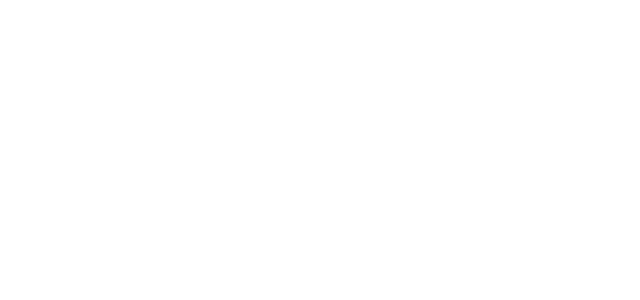
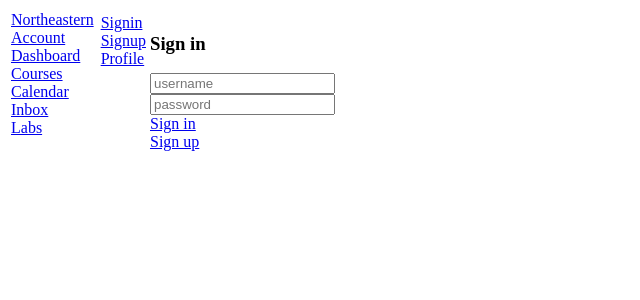
Before and after one commit to alan-j-hu/kanbas-react-web-app-final, a React (Create React App) app: page /#/Kanbas/Account/Signin in a window 1280 px wide. Before the commit this address had no page. Shown: the top 300 px of the page, without its empty margins (0-640 px from the left). Built offline with nearby package versions, Linux system fonts and the light colour scheme.

Commit message:
Commit changes for a1

```diff
--- a/src/App.tsx
+++ b/src/App.tsx
@@ -1,4 +1,5 @@
 import Labs from "./Labs";
+import Kanbas from "./Kanbas";
 import { HashRouter, Route, Routes, Navigate } from "react-router-dom";
 
 export default function App() {
@@ -6,7 +7,8 @@
     <HashRouter>
       <div>
         <Routes>
-          <Route path="/" element={<Navigate to="Labs" />} />
+          <Route path="/" element={<Navigate to="Kanbas" />} />
+          <Route path="/Kanbas/*" element={<Kanbas />} />
           <Route path="/Labs/*" element={<Labs />} />
         </Routes>
       </div>
--- /dev/null
+++ b/src/Kanbas/Account/Navigation.tsx
@@ -0,0 +1,9 @@
+import { Link } from "react-router-dom";
+export default function AccountNavigation() {
+  return (
+    <div id="wd-account-navigation">
+      <Link to={`/Kanbas/Account/Signin`}  > Signin  </Link> <br/>
+      <Link to={`/Kanbas/Account/Signup`}  > Signup  </Link> <br/>
+      <Link to={`/Kanbas/Account/Profile`} > Profile </Link> <br/>
+    </div>
+);}
--- /dev/null
+++ b/src/Kanbas/Account/Profile.tsx
@@ -0,0 +1,21 @@
+import { Link } from "react-router-dom";
+export default function Profile() {
+  return (
+    <div id="wd-profile-screen">
+      <h3>Profile</h3>
+      <input id="wd-username" value="alice" placeholder="username" /><br/>
+      <input id="wd-password" value="123" placeholder="password"
+             type="password" /><br/>
+      <input id="wd-firstname" value="Alice" placeholder="First Name" /><br/>
+      <input id="wd-lastname" value="Wonderland" placeholder="Last Name" /><br/>
+      <input id="wd-dob" value="2000-01-01" type="date" /><br/>
+      <input id="wd-email" value="alice@wonderland" type="email" /><br/>
+      <select id="wd-role">
+        <option value="USER">User</option>
+        <option value="ADMIN">Admin</option>
+        <option value="FACULTY">Faculty</option>
+        <option value="STUDENT">Student</option>
+      </select><br/>
+      <Link to="/Kanbas/Account/Signin" >Sign out</Link>
+    </div>
+);}
--- /dev/null
+++ b/src/Kanbas/Account/Signin.tsx
@@ -0,0 +1,12 @@
+import { Link } from "react-router-dom";
+export default function Signin() {
+  return (
+    <div id="wd-signin-screen">
+      <h3>Sign in</h3>
+      <input id="wd-username" placeholder="username" /> <br />
+      <input id="wd-password" placeholder="password" type="password" /> <br />
+      <Link  id="wd-signin-btn"
+             to="/Kanbas/Dashboard"> Sign in </Link> <br />
+      <Link  id="wd-signup-link" to="/Kanbas/Account/Signup">Sign up</Link>
+    </div>
+);}
--- /dev/null
+++ b/src/Kanbas/Account/Signup.tsx
@@ -0,0 +1,13 @@
+import React from "react";
+import { Link } from "react-router-dom";
+export default function Signup() {
+  return (
+    <div id="wd-signup-screen">
+      <h3>Sign up</h3>
+      <input placeholder="username" /><br/>
+      <input placeholder="password" type="password" /><br/>
+      <input placeholder="verify password" type="password" /><br/>
+      <Link to="/Kanbas/Account/Profile" > Sign up </Link><br />
+      <Link to="/Kanbas/Account/Signin" >Sign in</Link>
+    </div>
+);}
--- /dev/null
+++ b/src/Kanbas/Account/index.tsx
@@ -0,0 +1,26 @@
+import { Routes, Route, Navigate } from "react-router";
+import AccountNavigation from "./Navigation";
+import Profile from "./Profile";
+import Signin from "./Signin";
+import Signup from "./Signup";
+export default function Account() {
+  return (
+    <div id="wd-account-screen">
+      <table>
+        <tr>
+          <td valign="top">
+            <AccountNavigation />
+          </td>
+          <td valign="top">
+            <Routes>
+              <Route path="/"
+                     element={<Navigate to="/Kanbas/Account/Signin" />} />
+              <Route path="/Signin" element={<Signin />} />
+              <Route path="/Profile" element={<Profile />} />
+              <Route path="/Signup" element={<Signup />} />
+            </Routes>
+          </td>
+        </tr>
+      </table>
+    </div>
+);}
--- /dev/null
+++ b/src/Kanbas/Courses/Modules/index.tsx
@@ -0,0 +1,28 @@
+export default function Modules() {
+  return (
+    <div>
+      {/* Implement Collapse All button, View Progress button, etc. */}
+      <ul id="wd-modules">
+        <li className="wd-module">
+          <div className="wd-title">Week 1</div>
+          <ul className="wd-lessons">
+            <li className="wd-lesson">
+              <span className="wd-title">LEARNING OBJECTIVES</span>
+              <ul className="wd-content">
+                <li className="wd-content-item">Introduction to the course</li>
+                <li className="wd-content-item">Learn what is Web Development</li>
+              </ul>
+            </li>
+          </ul>
+        </li>
+        <li className="wd-module">
+          <div className="wd-title">Week 2</div>
+          <ul className="wd-lessons">
+            <li className="wd-lesson">
+              <span className="wd-title">LEARNING OBJECTIVES</span>
+            </li>
+          </ul>
+        </li>
+      </ul>
+    </div>
+);}
--- /dev/null
+++ b/src/Kanbas/Courses/Navigation.tsx
@@ -0,0 +1,17 @@
+import { Link } from "react-router-dom";
+export default function CoursesNavigation() {
+  return (
+    <div id="wd-courses-navigation">
+      <Link id="wd-course-home-link"    to="/Kanbas/Courses/1234/Home">Home</Link><br/>
+      <Link id="wd-course-modules-link" to="/Kanbas/Courses/1234/Modules">Modules
+        </Link><br/>
+      <Link id="wd-course-piazza-link"  to="/Kanbas/Courses/1234/Piazza">Piazza</Link><br/>
+      <Link id="wd-course-zoom-link"    to="/Kanbas/Courses/1234/Zoom">Zoom</Link><br/>
+      <Link id="wd-course-quizzes-link" to="/Kanbas/Courses/1234/Assignments">
+          Assignments</Link><br/>
+      <Link id="wd-course-assignments-link" to="/Kanbas/Courses/1234/Quizzes">Quizzes
+        </Link><br/>
+      <Link id="wd-course-grades-link"  to="/Kanbas/Courses/1234/Grades">Grades</Link><br/>
+      <Link id="wd-course-people-link"  to="/Kanbas/People">People</Link><br/>
+    </div>
+);}
--- /dev/null
+++ b/src/Kanbas/Courses/index.tsx
@@ -0,0 +1,28 @@
+import { Routes, Route, Navigate } from "react-router";
+import CoursesNavigation from "./Navigation";
+import Modules from "./Modules";
+
+export default function Courses() {
+  return (
+    <div id="wd-courses">
+      <h2>Course 1234</h2>
+      <hr />
+      <table>
+        <tr>
+          <td valign="top">
+            <CoursesNavigation />
+          </td>
+          <td valign="top">
+            <Routes>
+              <Route path="/" element={<Navigate to="Home" />} />
+              <Route path="Home" element={<h2>Home</h2>} />
+              <Route path="Modules" element={<h2>Modules</h2>} />
+              <Route path="Assignments" element={<h2>Assignments</h2>} />
+              <Route path="Assignments/:aid" element={<h2>Assignment Editor</h2>} />
+              <Route path="People" element={<h2>People</h2>} />
+            </Routes>
+          </td>
+        </tr>
+      </table>
+    </div>
+);}
--- /dev/null
+++ b/src/Kanbas/Dashboard.tsx
@@ -0,0 +1,28 @@
+import { Link } from "react-router-dom";
+export default function Dashboard() {
+  return (
+    <div id="wd-dashboard">
+      <h1 id="wd-dashboard-title">Dashboard</h1> <hr />
+      <h2 id="wd-dashboard-published">Published Courses (12)</h2> <hr />
+      <div id="wd-dashboard-courses">
+        <div className="wd-dashboard-course">
+          <Link className="wd-dashboard-course-link"
+                to="/Kanbas/Courses/1234/Home">
+            <img src="/images/reactjs.jpg" width={200} />
+            <div>
+              <h5>
+                 CS1234 React JS
+              </h5>
+              <p className="wd-dashboard-course-title">
+                Full Stack software developer
+              </p>
+              <button> Go </button>
+            </div>
+          </Link>
+        </div>
+        <div className="wd-dashboard-course"> ... </div>
+        <div className="wd-dashboard-course"> ... </div>
+      </div>
+    </div>
+  );
+}
--- /dev/null
+++ b/src/Kanbas/Navigation.tsx
@@ -0,0 +1,13 @@
+import { Link } from "react-router-dom";
+export default function KanbasNavigation() {
+  return (
+    <div id="wd-kanbas-navigation">
+      <a href="https://www.northeastern.edu/" id="wd-neu-link" target="_blank">Northeastern</a><br/>
+      <Link to="/Kanbas/Account" id="wd-account-link">Account</Link><br/>
+      <Link to="/Kanbas/Dashboard" id="wd-dashboard-link">Dashboard</Link><br/>
+      <Link to="/Kanbas/Dashboard" id="wd-course-link">Courses</Link><br/>
+      <Link to="/Kanbas/Calendar" id="wd-calendar-link">Calendar</Link><br/>
+      <Link to="/Kanbas/Inbox" id="wd-inbox-link">Inbox</Link><br/>
+      <Link to="/Labs" id="wd-labs-link">Labs</Link><br/>
+    </div>
+);}
--- /dev/null
+++ b/src/Kanbas/index.tsx
@@ -0,0 +1,28 @@
+import { Routes, Route, Navigate } from "react-router";
+import Account from "./Account";
+import Dashboard from "./Dashboard";
+import KanbasNavigation from "./Navigation";
+import Courses from "./Courses";
+export default function Kanbas() {
+  return (
+    <div id="wd-kanbas">
+      <table>
+        <tr>
+          <td valign="top">
+            <KanbasNavigation />
+          </td>
+          <td valign="top">
+            <Routes>
+              <Route path="/" element={<Navigate to="Account" />} />
+              <Route path="/Account/*" element={<Account />} />
+              <Route path="/Dashboard" element={<Dashboard />} />
+              <Route path="/Courses/:cid/Home" element={<Courses />} />
+              <Route path="/Calendar" element={<h1>Calendar</h1>} />
+              <Route path="/Inbox" element={<h1>Inbox</h1>} />
+            </Routes>
+          </td>
+        </tr>
+      </table>
+    </div>
+  );
+}
```
Also changed, not shown: public/images/reactjs.jpg (added).
